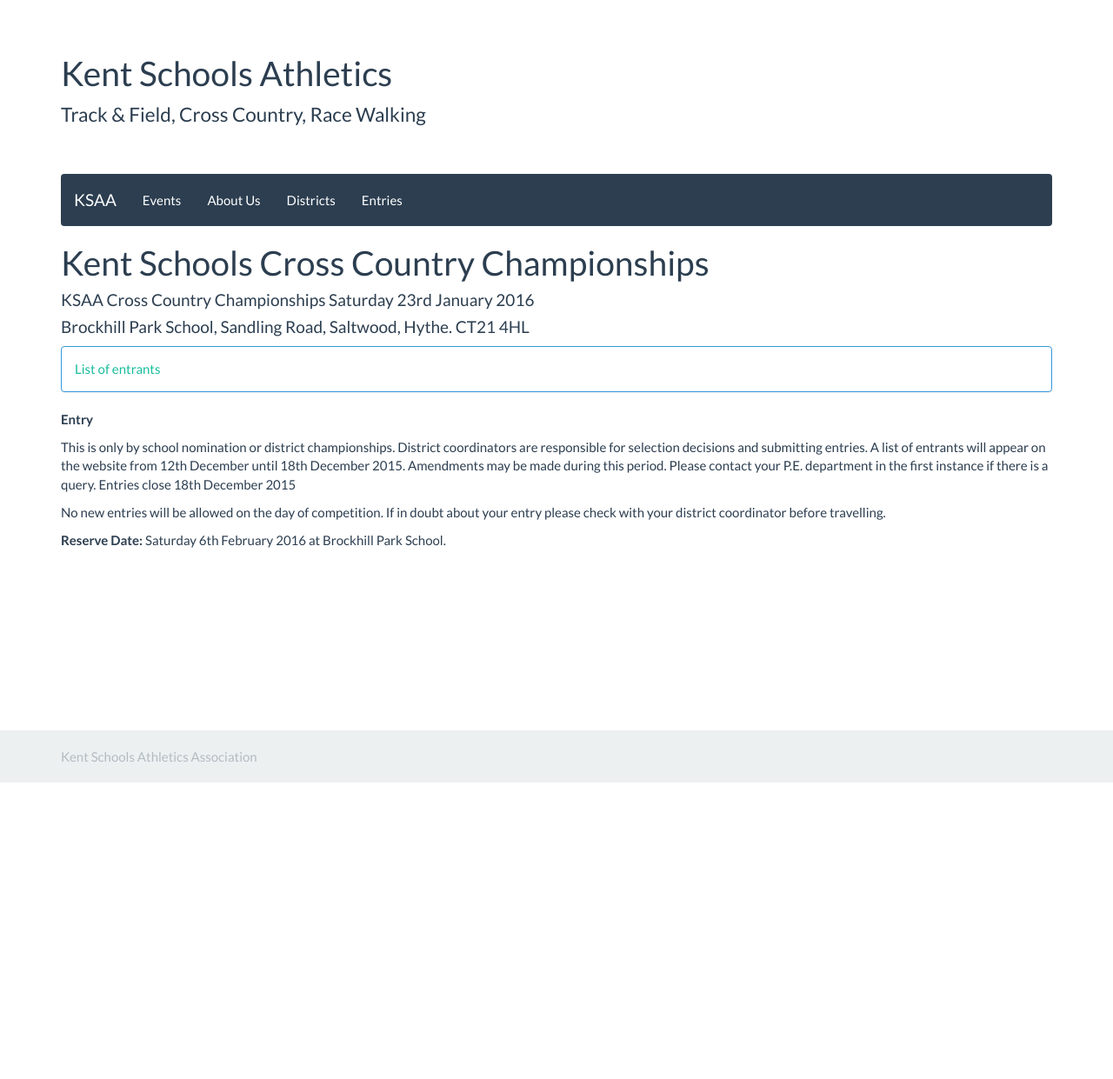
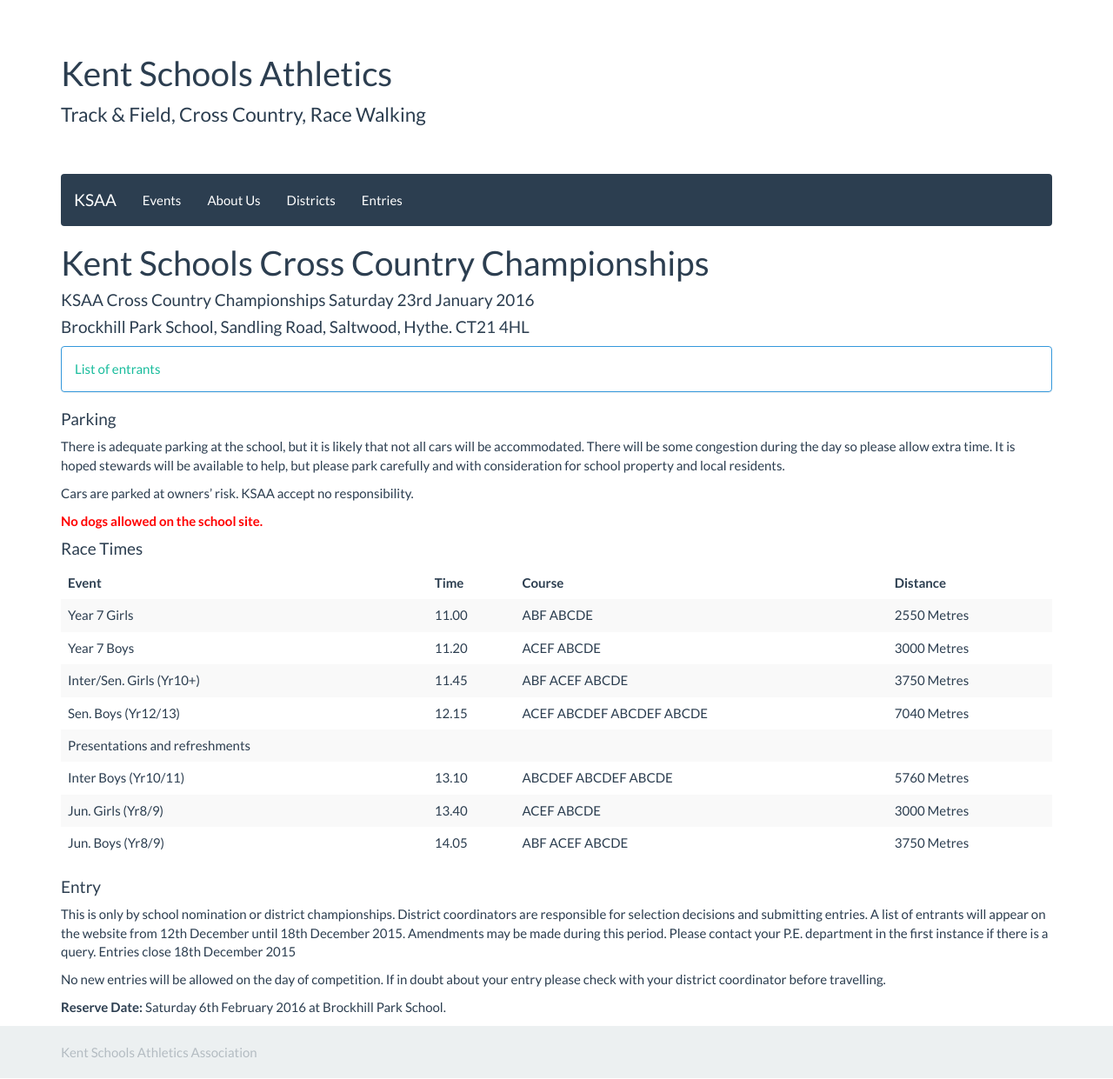
Before and after one commit to chrisnewark/chrisnewark.github.io, a Jekyll site: the page built from _events/15-16/2016-01-23-kent-schools-cross-country-champs.md, in a window 1280 px wide. Shown: the whole page at 87% size. Built offline with Jekyll 4.4.1, drawn with Linux system fonts in a browser that asks for light colours; nearby versions of some CDN libraries; before the commit the page ends 901 px from its top, so only the background shows below that.

Commit message:
Added race times

```diff
--- a/_events/15-16/2016-01-23-kent-schools-cross-country-champs.md
+++ b/_events/15-16/2016-01-23-kent-schools-cross-country-champs.md
@@ -15,7 +15,30 @@
   </div>
 </div>
 
-**Entry**
+#### Parking
+
+There is adequate parking at the school, but it is likely that not all cars will be accommodated. There will be some congestion during the day so please allow extra time. It is hoped stewards will be available to help, but please park carefully and with consideration for school property and local residents.
+
+Cars are parked at owners' risk. KSAA accept no responsibility.
+
+<span style="color: red;">**No dogs allowed on the school site.**</span>
+
+#### Race Times
+
+| Event                             | Time  | Course                    | Distance      |
+| ---                               |---    | ---                       |               |
+| Year 7 Girls                      | 11.00 | ABF ABCDE                 | 2550 Metres   |
+| Year 7 Boys                       | 11.20 | ACEF ABCDE                | 3000 Metres   |
+| Inter/Sen. Girls (Yr10+)          | 11.45 | ABF ACEF ABCDE            | 3750 Metres   |
+| Sen. Boys (Yr12/13)               | 12.15 | ACEF ABCDEF ABCDEF ABCDE  | 7040 Metres   |
+| Presentations and refreshments    |
+| Inter Boys (Yr10/11)              | 13.10 | ABCDEF ABCDEF ABCDE       | 5760 Metres   |
+| Jun. Girls (Yr8/9)                | 13.40 | ACEF ABCDE                | 3000 Metres   |
+| Jun. Boys (Yr8/9)                 | 14.05 | ABF ACEF ABCDE            | 3750 Metres   |
+{: class="table table-striped table-hover"}
+
+
+#### Entry
 
 This is only by school nomination or district championships. District coordinators are responsible for selection decisions and submitting entries.
 A list of entrants will appear on the website from 12th December until 18th December 2015. Amendments may be made during this period.
```
